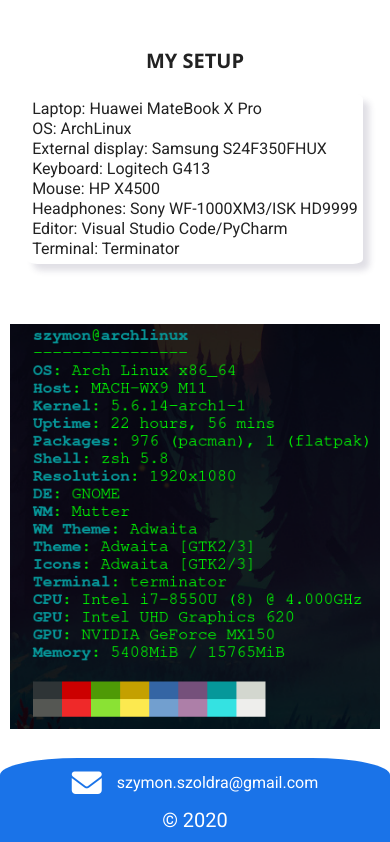
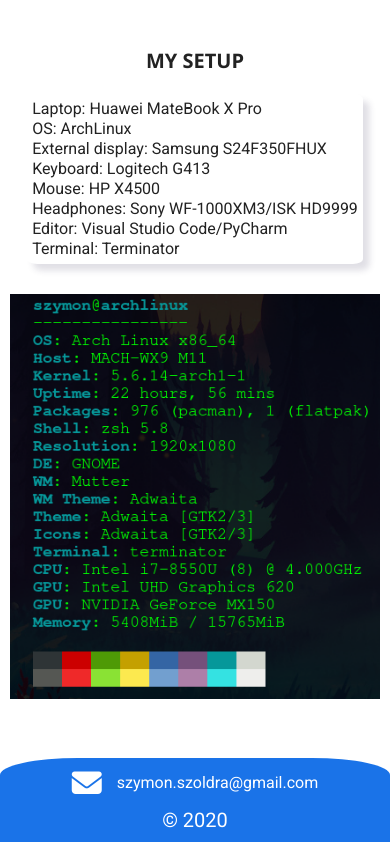
Before and after one commit to szymonszoldra/szymonszoldracom, a plain HTML site: page index.html in a window 390 px wide. Shown: the part 3378-4220 px from the top of the page. Drawn offline with nearby package versions, Linux system fonts and the light colour scheme.

Commit message:
fix setup on phones

```diff
--- a/styles/scss/partials/_main.scss
+++ b/styles/scss/partials/_main.scss
@@ -669,7 +669,7 @@
     &__photoMobile {
       display: block;
       max-width: 100vw;
-      margin-top: 60px;
+      margin: 30px 0;
       padding: 0 10px;
     }
 
```
Also changed, not shown: styles/style.css, 1 other file.
